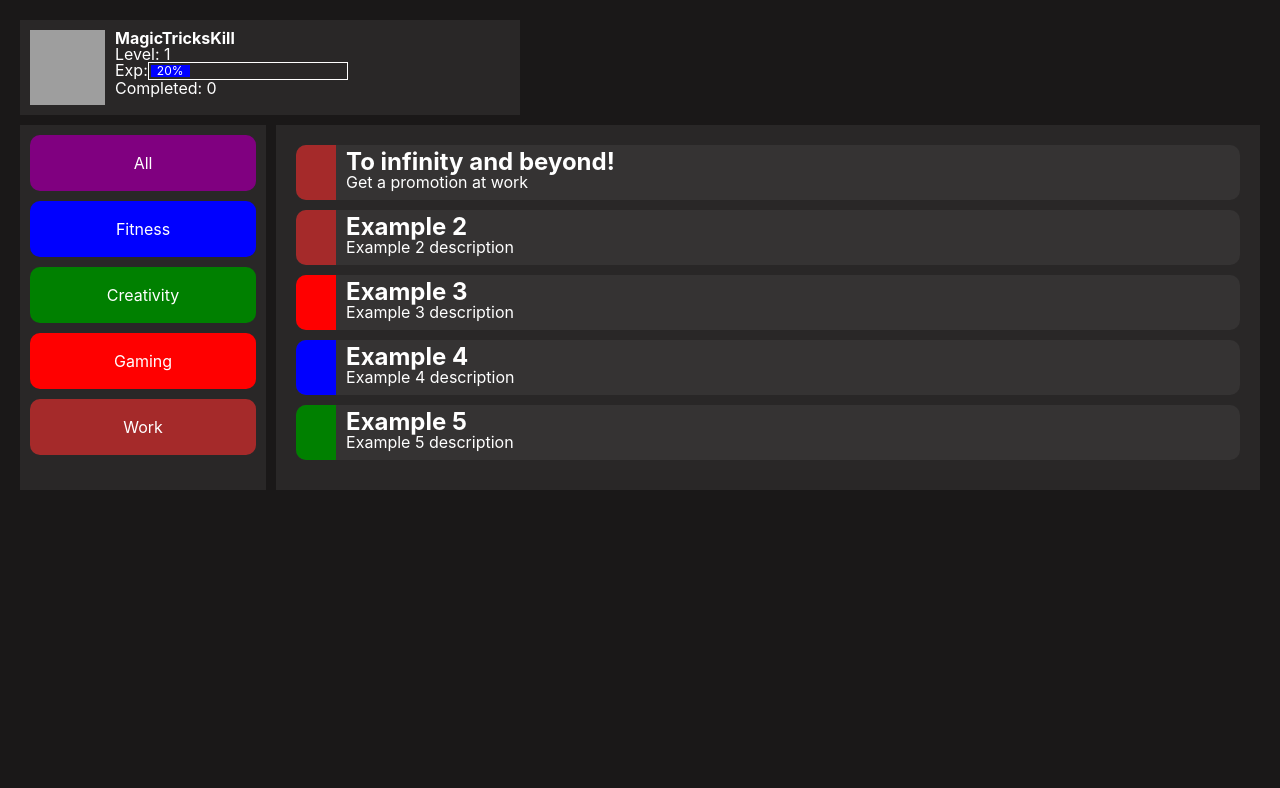
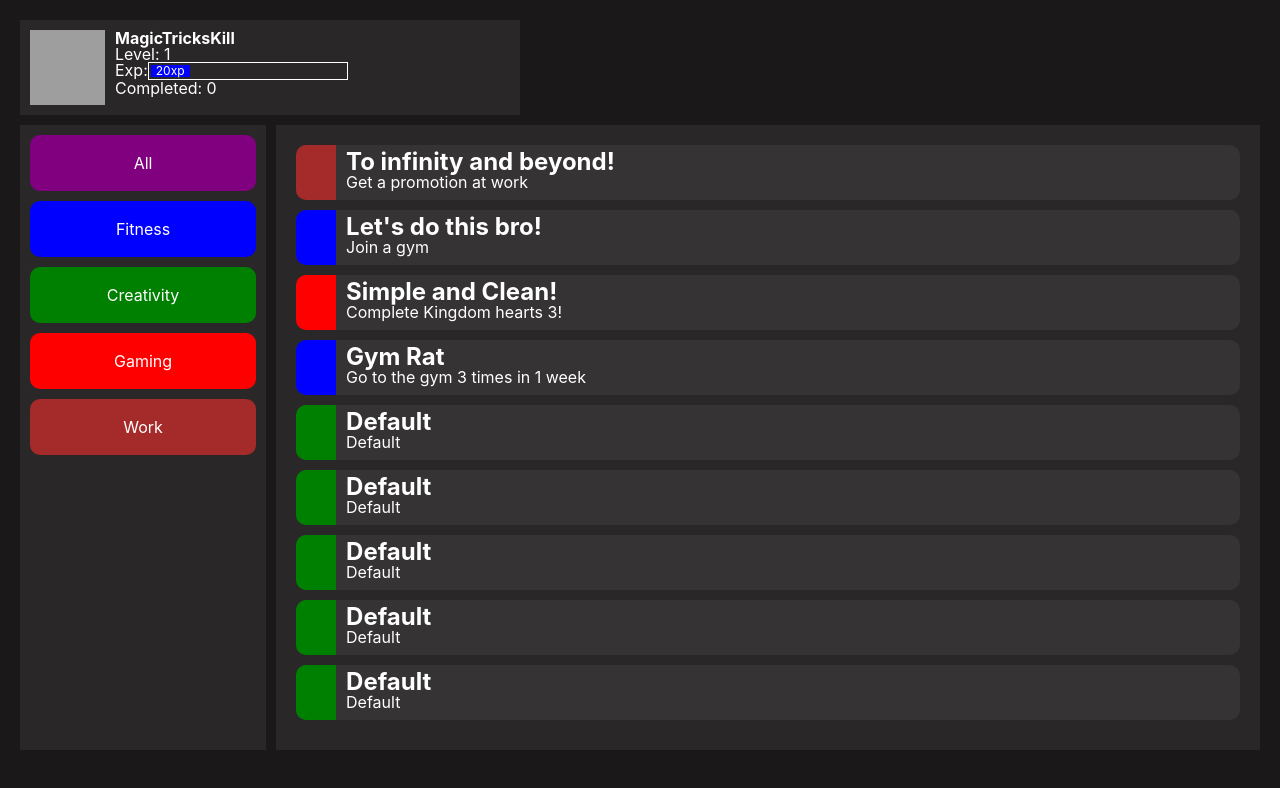
Before and after one commit to AvatarGreggles/lifetime, a React (Create React App) app: page / in a window 1280 px wide. Shown: the top 788 px of the page. Built offline with nearby package versions, Linux system fonts and the light colour scheme; grey boxes are pictures that could not be loaded.

Commit message:
Added Achievement controller file

```diff
--- a/src/App.js
+++ b/src/App.js
@@ -4,14 +4,7 @@ import './App.css';
 import AchievementList from './Components/AchievementList/AchievementList';
 import Profile from './Components/Profile/Profile';
 import Categories from './Components/Categories/Categories';
-
-const completeAchievementList = [
-  {id: 1, title: 'To infinity and beyond!', description: 'Get a promotion at work', category: 'Work', expValue: 20 },
-      {id: 2, title: 'Example 2', description: 'Example 2 description', category: 'Work' , expValue: 20},
-      {id: 3, title: 'Example 3', description: 'Example 3 description', category: 'Gaming', expValue: 20},
-      {id: 4, title: 'Example 4', description: 'Example 4 description', category: 'Fitness', expValue: 20},
-      {id: 5, title: 'Example 5', description: 'Example 5 description', category: 'Creativity', expValue: 20}
-    ]
+import completeAchievementList from './completeAchievementList';
 
 class App extends Component {
   constructor(){
@@ -22,7 +15,8 @@ class App extends Component {
       username: 'MagicTricksKill',
       level: 1,
       experience: 20,
-      completedAchievements: 0
+      completedAchievements: 0,
+      experienceCap: 100
     }
 
     this.categorize = this.categorize.bind(this);
@@ -47,15 +41,15 @@ categorize(category){
 }
 
 levelUp(){
-  this.setState({level: this.state.level + 1, experience: 0});
+  this.setState({level: this.state.level + 1, experience: 0, experienceCap: this.state.experienceCap * 1.5});
 
 }
 
-gainExperience(experience){
+gainExperience(experience, id){
   const newExperienceTotal = this.state.experience + experience;
       console.log(newExperienceTotal);
   this.setState({experience: newExperienceTotal});
-  if(newExperienceTotal >= 100){
+  if(newExperienceTotal >= (this.state.experienceCap)){
     this.levelUp();
   }
 }
--- a/src/Components/Profile/Profile.js
+++ b/src/Components/Profile/Profile.js
@@ -3,7 +3,8 @@ import './Profile.css';
 
 class Profile extends React.Component{
   render(){
-  let expProgress = this.props.experience + '%';
+  let expProgress = (this.props.experience/this.props.level) + '%';
+  const limit = 100 + '%';
 
     return (
       <div className="Profile">
@@ -21,7 +22,7 @@ class Profile extends React.Component{
               Exp:
               <div className="Experience-Bar">
 
-                <div style={{width: expProgress}}>{this.props.experience}%</div>
+                <div style={{width: expProgress, maxWidth: limit}}>{this.props.experience}xp</div>
               </div>
             </div>
             <div className="Profile-Info-Completed">
--- /dev/null
+++ b/src/completeAchievementList.js
@@ -0,0 +1,98 @@
+{/*
+  This file is where all achievements are stored.
+  When creating a new achievement to add to the app,
+  include an id value, title, description and category
+  and experience value.
+
+  The current Catergories supported are:
+  - Work
+  - Fitness
+  - Gaming
+  - Creativity
+
+  Experience values should follow this pattern:
+  1 star: 10pts
+  2 star: 50pts
+  3 star: 100pts
+  4 star: 250pts
+  5 star: 500pts
+  Lifetime Achievement: 1,000pts
+
+
+  */}
+
+  const oneStar = 10;
+  const twoStar = 50;
+  const threeStar = 100;
+  const fourStar = 250;
+  const fiveStar = 500;
+  const lifetime = 1000;
+
+const completeAchievementList =
+[
+  {
+    id: 1,
+    title: 'To infinity and beyond!',
+    description: 'Get a promotion at work',
+    category: 'Work',
+    expValue: fiveStar
+  },
+  {
+    id: 2,
+    title: "Let's do this bro!",
+    description: 'Join a gym',
+    category: 'Fitness' ,
+    expValue: threeStar
+  },
+  {
+    id: 3,
+    title: 'Simple and Clean!',
+    description: 'Complete Kingdom hearts 3!',
+    category: 'Gaming',
+    expValue: twoStar
+  },
+  {
+    id: 4,
+    title: 'Gym Rat',
+    description: 'Go to the gym 3 times in 1 week',
+    category: 'Fitness',
+    expValue: twoStar
+  },
+  {
+    id: 5,
+    title: 'Default',
+    description: 'Default',
+    category: 'Creativity',
+    expValue: fourStar
+  },
+  {
+    id: 6,
+    title: 'Default',
+    description: 'Default',
+    category: 'Creativity',
+    expValue: fourStar
+  },
+  {
+    id: 7,
+    title: 'Default',
+    description: 'Default',
+    category: 'Creativity',
+    expValue: fourStar
+  },
+  {
+    id: 8,
+    title: 'Default',
+    description: 'Default',
+    category: 'Creativity',
+    expValue: fourStar
+  },
+  {
+    id: 9,
+    title: 'Default',
+    description: 'Default',
+    category: 'Creativity',
+    expValue: fourStar
+  }
+]
+
+export default completeAchievementList;
```
